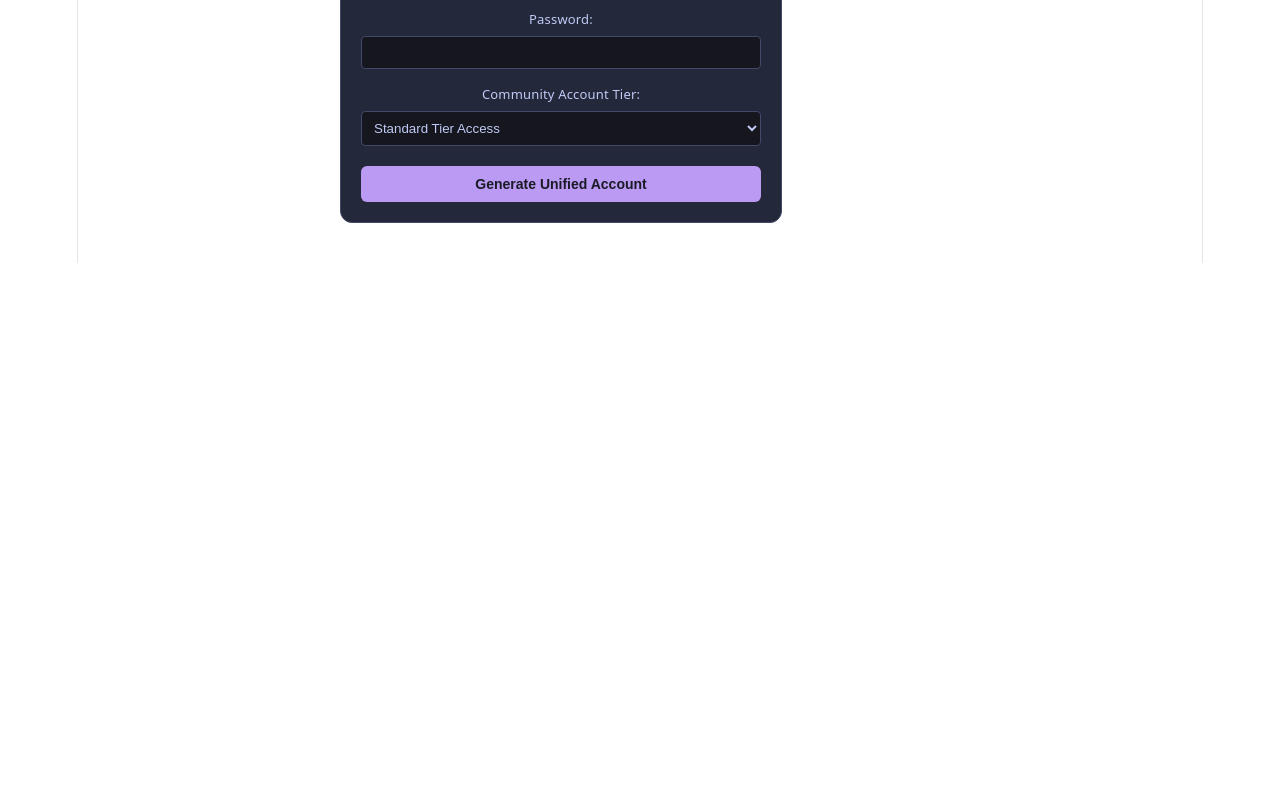
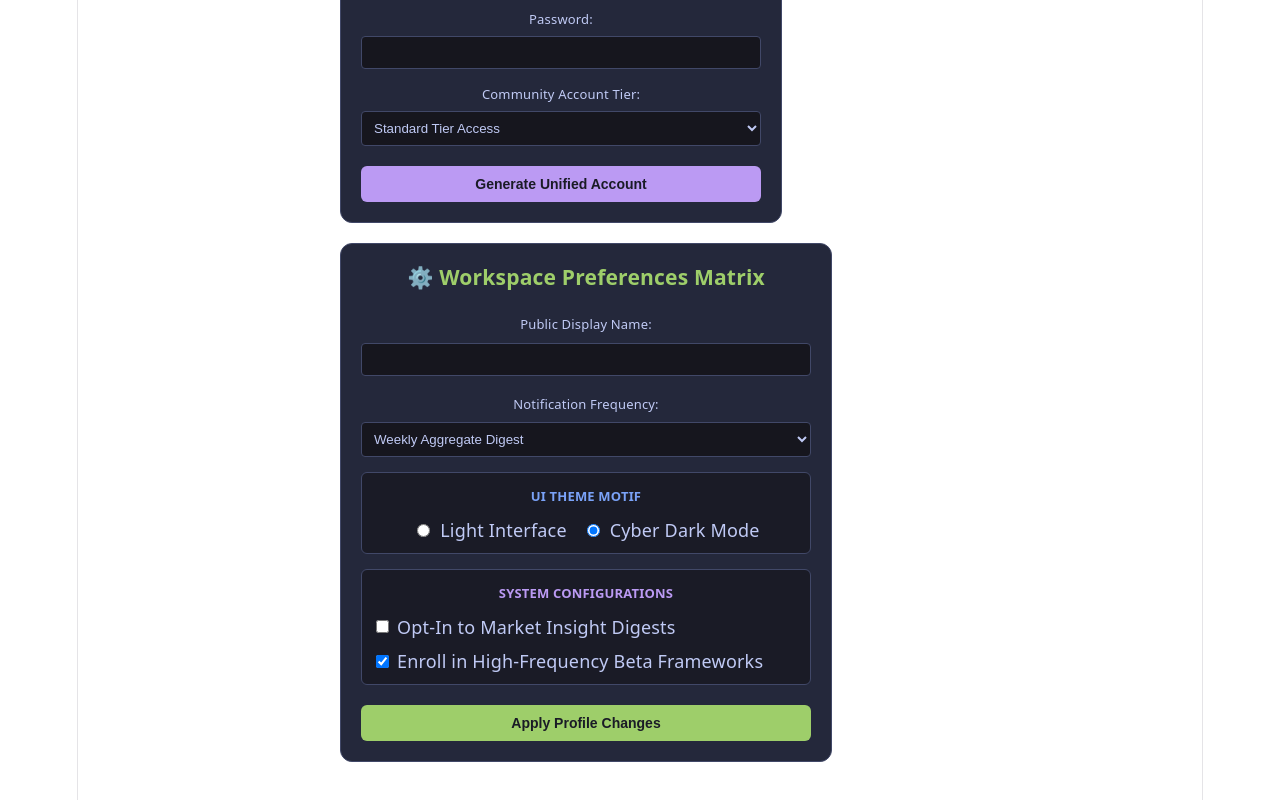
Before and after one commit to midyvla/movie-list3-app, a React (Vite) app: page / in a window 1280 px wide. Shown: the part 4800-5600 px from the top of the page. Before the commit the page ends 5063 px from the top, so only its background shows below. Built offline with nearby package versions, Linux system fonts and the light colour scheme.

Commit message:
feat: upgrade universal change listener to intercept polymorphic inputs including boolean checkboxes and radio matrices

```diff
--- a/src/App.jsx
+++ b/src/App.jsx
@@ -14,6 +14,8 @@ import UnifiedDashboard from './UnifiedDashboard.jsx'; // Ingest our structural
 import LiveDataFeed from './LiveDataFeed.jsx'; // Ingest our structural layout wrapper
 import RegistrationForm from './RegistrationForm.jsx'; // Ingest our stuctural layout wrapper
 import UnifiedMultiInputForm from './UnifiedMultiInputForm.jsx'; // Ingest our stuctural layout wrapper
+import PreferencesForm from './PreferencesForm.jsx'; // Ingest our stuctural layout wrapper
+
 
 function App() {
     return (
@@ -43,6 +45,7 @@ function App() {
             <LiveDataFeed />
             <RegistrationForm />
             <UnifiedMultiInputForm />
+            <PreferencesForm />
         </div>
     );
 }
--- /dev/null
+++ b/src/PreferencesForm.jsx
@@ -0,0 +1,127 @@
+import React, { useState } from 'react';
+
+function PreferencesForm() {
+    // 1. Initialize our unified form data schema matrix
+    const [settings, setSettings] = useState({
+        displayName: "",
+        notificationFrequency: "Weekly", // Select Dropdown
+        themeMode: "Dark",                // Radio Group Target Anchor
+        marketingOptIn: false,            // Checkbox Flag A
+        betaTester: true                  // Checkbox Flag B
+    });
+
+    // 2. THE UPGRADED UNIVERSAL INTERCEPTOR HANDLER
+    const handleSettingChange = (e) => {
+        const { name, type, value, checked } = e.target;
+
+        setSettings(prevSettings => {
+            // Check element type: if checkbox, extract boolean 'checked', else use 'value'
+            const assignedValue = type === 'checkbox' ? checked : value;
+
+            const updatedMatrix = {
+                ...prevSettings,
+                [name]: assignedValue // Dynamically route the evaluated variable value
+            };
+
+            console.log("⚙️ Polymorphic State Update:", updatedMatrix);
+            return updatedMatrix;
+        });
+    };
+
+    const handleFormSubmit = (e) => {
+        e.preventDefault();
+        console.log("🚀 Configuration Saved to Endpoint Matrix:", settings);
+    };
+
+    return (
+        <div style={{ padding: '20px', backgroundColor: '#24283b', borderRadius: '12px', color: '#c0caf5', maxWidth: '450px', margin: '20px 0', border: '1px solid #414868' }}>
+            <h3 style={{ marginTop: 0, color: '#9ece6a' }}>⚙️ Workspace Preferences Matrix</h3>
+
+            <form onSubmit={handleFormSubmit}>
+                {/* Standard Text Box */}
+                <div style={{ marginBottom: '15px' }}>
+                    <label style={{ display: 'block', marginBottom: '5px', fontSize: '13px' }}>Public Display Name:</label>
+                    <input
+                        type="text"
+                        name="displayName"
+                        value={settings.displayName}
+                        onChange={handleSettingChange}
+                        style={{ width: '100%', padding: '8px', borderRadius: '4px', border: '1px solid #414868', backgroundColor: '#16161e', color: '#c0caf5', boxSizing: 'border-box' }}
+                    />
+                </div>
+
+                {/* Select Dropdown Menu */}
+                <div style={{ marginBottom: '15px' }}>
+                    <label style={{ display: 'block', marginBottom: '5px', fontSize: '13px' }}>Notification Frequency:</label>
+                    <select name="notificationFrequency" value={settings.notificationFrequency} onChange={handleSettingChange} style={{ width: '100%', padding: '8px', borderRadius: '4px', border: '1px solid #414868', backgroundColor: '#16161e', color: '#c0caf5', cursor: 'pointer' }}>
+                        <option value="Instant">Real-Time Alerts</option>
+                        <option value="Daily">Daily Summary Ledger</option>
+                        <option value="Weekly">Weekly Aggregate Digest</option>
+                    </select>
+                </div>
+
+                {/* Mutually Exclusive Radio Button Group Container */}
+                <div style={{ marginBottom: '15px', padding: '10px', backgroundColor: '#1a1b26', borderRadius: '6px', border: '1px solid #414868' }}>
+                    <label style={{ display: 'block', marginBottom: '8px', fontSize: '13px', color: '#7aa2f7', fontWeight: 'bold' }}>UI THEME MOTIF</label>
+
+                    <label style={{ marginRight: '15px', cursor: 'pointer' }}>
+                        <input
+                            type="radio"
+                            name="themeMode" // Must match across all options to enforce mutual exclusion
+                            value="Light"    // The specific string payload this button returns
+                            checked={settings.themeMode === "Light"} // Evaluates to true if active
+                            onChange={handleSettingChange}
+                            style={{ marginRight: '5px' }}
+                        /> Light Interface
+                    </label>
+
+                    <label style={{ cursor: 'pointer' }}>
+                        <input
+                            type="radio"
+                            name="themeMode"
+                            value="Dark"
+                            checked={settings.themeMode === "Dark"}
+                            onChange={handleSettingChange}
+                            style={{ marginRight: '5px' }}
+                        /> Cyber Dark Mode
+                    </label>
+                </div>
+
+                {/* Independent Binary Boolean Checkbox Components */}
+                <div style={{ marginBottom: '20px', padding: '10px', backgroundColor: '#1a1b26', borderRadius: '6px', border: '1px solid #414868' }}>
+                    <label style={{ display: 'block', marginBottom: '8px', fontSize: '13px', color: '#bb9af3', fontWeight: 'bold' }}>SYSTEM CONFIGURATIONS</label>
+
+                    <div style={{ marginBottom: '8px' }}>
+                        <label style={{ cursor: 'pointer', display: 'flex', alignItems: 'center' }}>
+                            <input
+                                type="checkbox"
+                                name="marketingOptIn"
+                                checked={settings.marketingOptIn} // Binds directly to our boolean state field
+                                onChange={handleSettingChange}    // Intercepts and reads e.target.checked
+                                style={{ marginRight: '8px' }}
+                            /> Opt-In to Market Insight Digests
+                        </label>
+                    </div>
+
+                    <div>
+                        <label style={{ cursor: 'pointer', display: 'flex', alignItems: 'center' }}>
+                            <input
+                                type="checkbox"
+                                name="betaTester"
+                                checked={settings.betaTester}
+                                onChange={handleSettingChange}
+                                style={{ marginRight: '8px' }}
+                            /> Enroll in High-Frequency Beta Frameworks
+                        </label>
+                    </div>
+                </div>
+
+                <button type="submit" style={{ padding: '10px', width: '100%', backgroundColor: '#9ece6a', color: '#1a1b26', border: 'none', borderRadius: '6px', fontWeight: 'bold', cursor: 'pointer', fontSize: '14px' }}>
+                    Apply Profile Changes
+                </button>
+            </form>
+        </div>
+    );
+}
+
+export default PreferencesForm;
```
